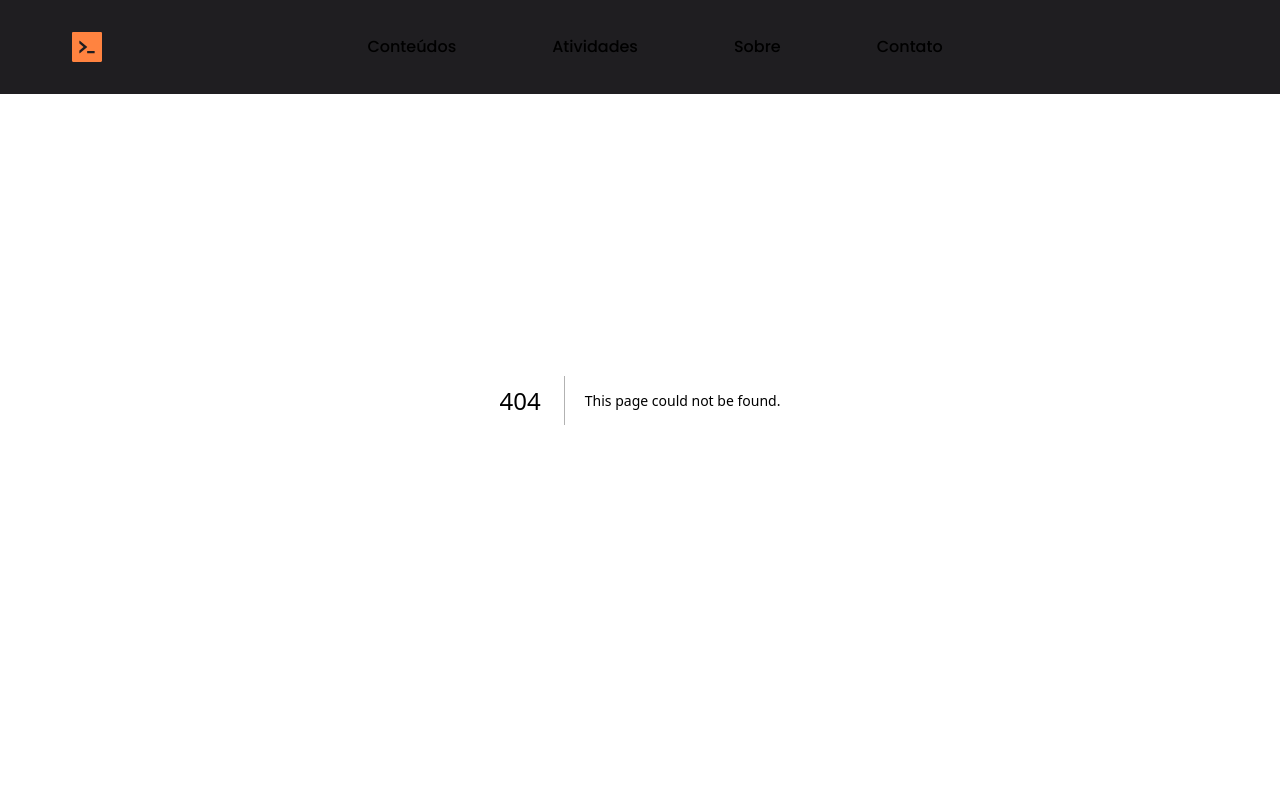
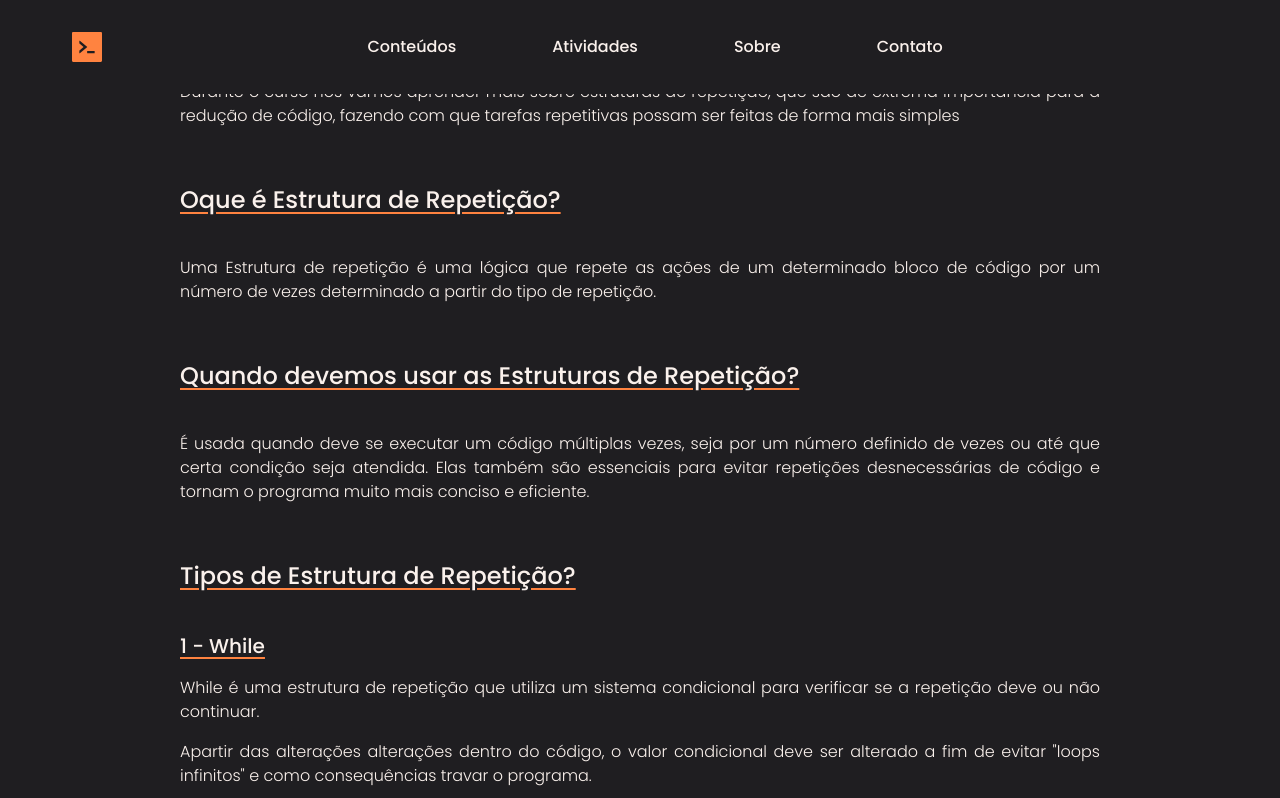
Before and after one commit to kauesandrade/BugHunters, a Next.js app: page /conteudos/Modulo6 in a window 1280 px wide. Before the commit this address had no page. Shown: the top 798 px of the page. Built offline with nearby package versions, Linux system fonts and the light colour scheme.

Commit message:
Creating module6 page

```diff
--- /dev/null
+++ b/src/app/conteudos/Modulo6/page.tsx
@@ -0,0 +1,62 @@
+const modulo6 = () => {
+    return(
+        <main>
+            <section className="text-white px-[180px] text-justify font-light flex flex-col gap-14">
+                <div className="flex flex-col gap-10">
+                    <h2 className="text-4xl font-semibold">Estruturas de Repetição</h2>
+                    <div className="flex flex-col gap-4">
+                        <p>
+                            Durante o curso nós vamos aprender mais sobre estruturas de repetição, que são de extrema
+                            importância para a redução de código, fazendo com que tarefas repetitivas possam ser feitas de forma mais simples
+                        </p>
+                    </div>
+                </div>
+            </section>
+            <section className="text-white px-[180px] text-justify font-light flex flex-col gap-14">
+                <div className="flex flex-col gap-10">
+                    <h3 className="mt-14 font-medium text-2xl underline underline-offset-4 decoration-orange">
+                        Oque é Estrutura de Repetição?
+                    </h3>
+                    <p>
+                        Uma Estrutura de repetição é uma lógica que repete as ações de um determinado bloco de código
+                        por um número de vezes determinado a partir do tipo de repetição.
+                    </p>
+                </div>
+            </section>
+            <section className="text-white px-[180px] text-justify font-light flex flex-col gap-14">
+                <div className="flex flex-col gap-10">
+                    <h3 className="mt-14 font-medium text-2xl underline underline-offset-4 decoration-orange">
+                        Quando devemos usar as Estruturas de Repetição?
+                    </h3>
+                    <p>
+                        É usada quando deve se executar um código múltiplas vezes, seja por um número definido de vezes ou até
+                        que certa condição seja atendida. Elas também são essenciais para evitar repetições desnecessárias de
+                        código e tornam o programa muito mais conciso e eficiente.
+                    </p>
+                </div>
+            </section>
+            <section className="text-white px-[180px] text-justify font-light flex flex-col gap-14">
+                <div className="flex flex-col gap-10">
+                    <h3 className="mt-14 font-medium text-2xl underline underline-offset-4 decoration-orange">
+                        Tipos de Estrutura de Repetição?
+                    </h3>
+                    <div>
+                        <h4 className="font-medium text-xl underline underline-offset-4 decoration-orange">
+                            1 - While
+                        </h4>
+                        <p className="mt-4">
+                            While é uma estrutura de repetição que utiliza um sistema condicional para verificar se a
+                            repetição deve ou não continuar.
+                        </p>
+                        <p className="mt-4">
+                            Apartir das alterações alterações dentro do código, o valor condicional deve ser alterado a
+                            fim de evitar "loops infinitos" e como consequências travar o programa.
+                        </p>
+                    </div>
+                </div>
+            </section>
+        </main>
+    );
+}
+
+export default modulo6;
```
